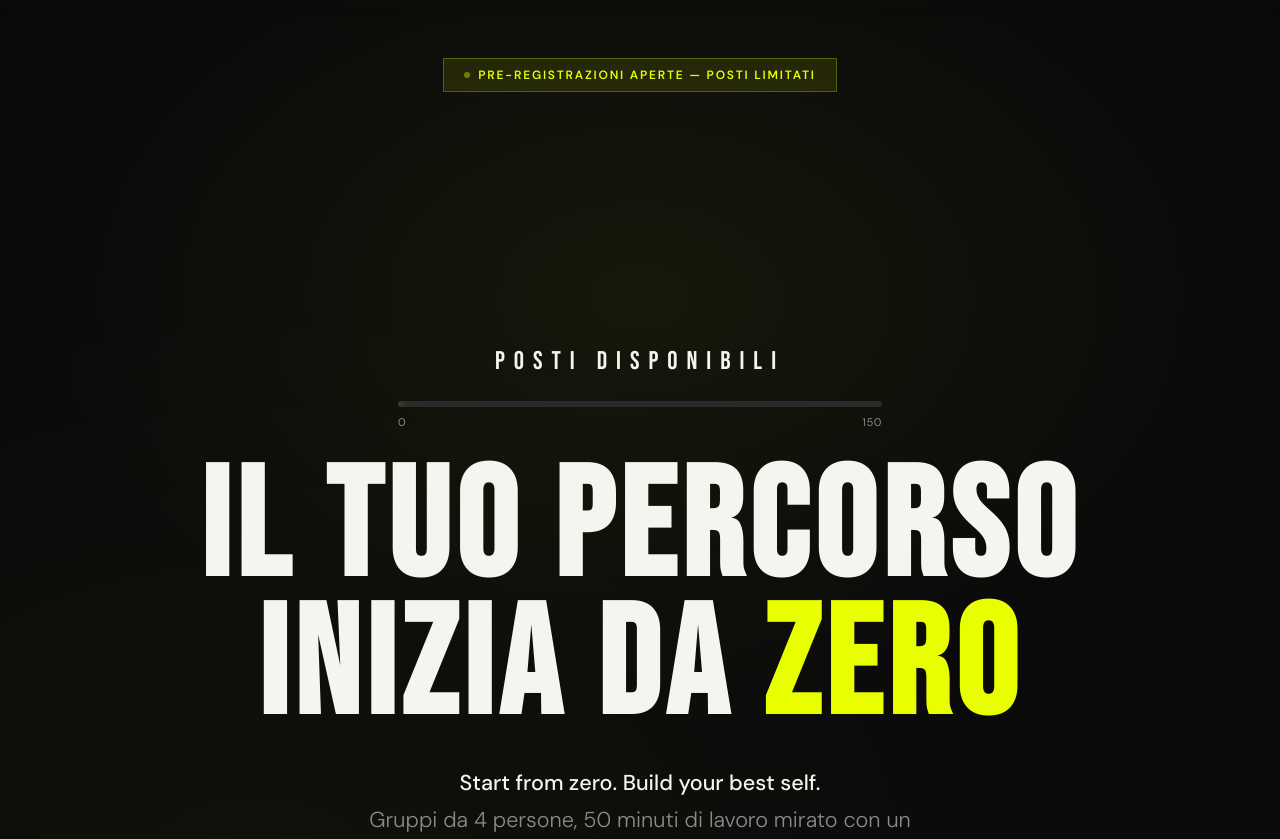
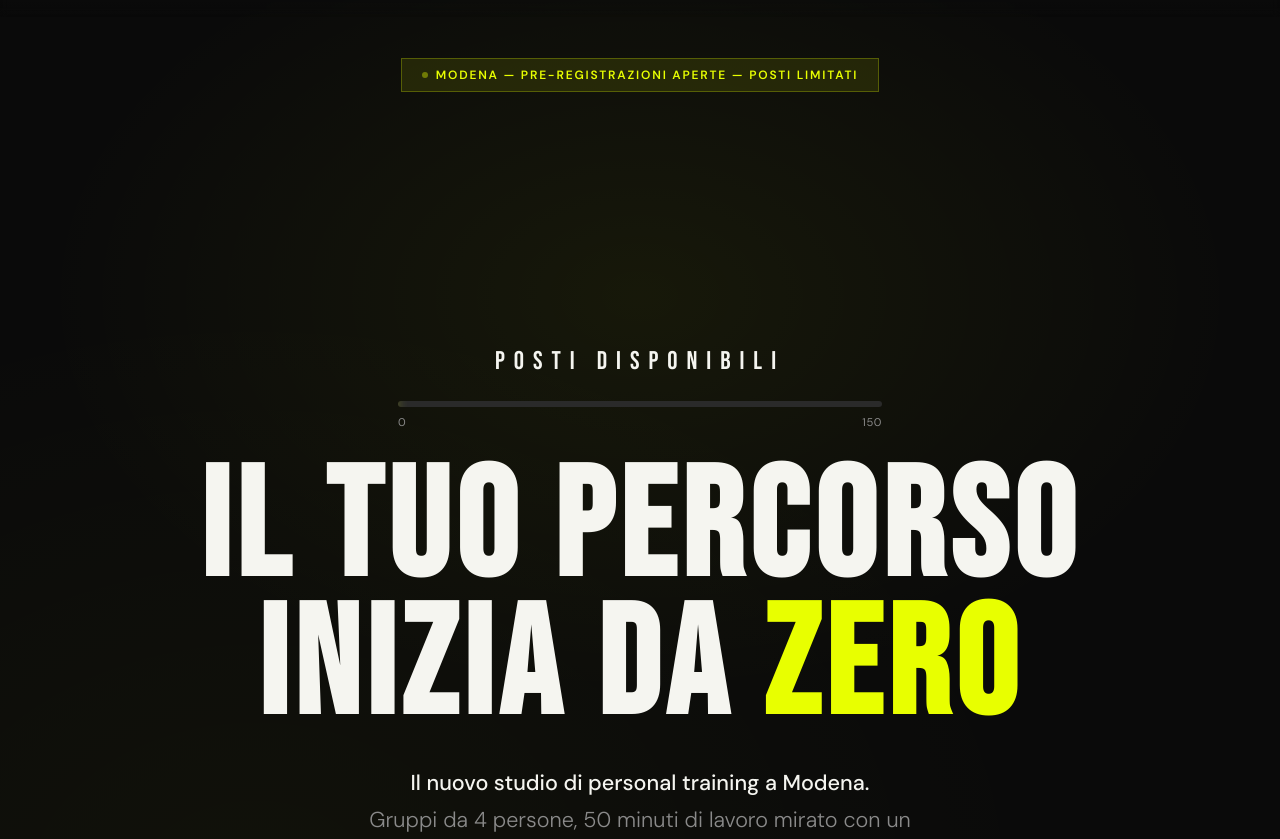
Before and after one commit to matteomurtas/zerofitness-landing, a plain HTML site: page index.html in a window 1280 px wide. Shown: the part 62-901 px from the top of the page. Drawn offline with Linux system fonts and the light colour scheme.

Commit message:
Update index.html

```diff
--- a/index.html
+++ b/index.html
@@ -944,7 +944,7 @@
 <section class="hero">
   <div class="hero-badge">
     <span class="dot"></span>
-    PRE-REGISTRAZIONI APERTE — POSTI LIMITATI
+    MODENA — PRE-REGISTRAZIONI APERTE — POSTI LIMITATI
   </div>
 
   <!-- MASSIVE SPOTS COUNTER -->
@@ -967,7 +967,7 @@
     INIZIA DA <span class="highlight">ZERO</span>
   </h1>
   <p class="hero-sub">
-    <strong>Start from zero. Build your best self.</strong><br>
+    <strong>Il nuovo studio di personal training a Modena.</strong><br>
     Gruppi da 4 persone, 50 minuti di lavoro mirato con un trainer dedicato. Un metodo costruito intorno a te, <strong>zero scuse</strong>.
   </p>
   <div class="hero-cta-group">
@@ -1274,19 +1274,16 @@
 </script>
 
 <script>
-  // Form submit - sends to info@startfromzero.it via FormSubmit
   function submitForm() {
     var fname = document.getElementById('fname').value.trim();
     var lname = document.getElementById('lname').value.trim();
     var email = document.getElementById('email').value.trim();
     var phone = document.getElementById('phone').value.trim();
     var goal = document.getElementById('goal').value;
-
     if (!fname || !email) {
       alert('Per favore inserisci almeno nome ed email.');
       return;
     }
-
     var formData = new FormData();
     formData.append('Nome', fname);
     formData.append('Cognome', lname);
@@ -1295,15 +1292,12 @@
     formData.append('Obiettivo', goal);
     formData.append('_subject', 'Nuova Pre-Registrazione Zero Fitness: ' + fname + ' ' + lname);
     formData.append('_template', 'table');
-
     fetch('https://formsubmit.co/ajax/info@startfromzero.it', {
       method: 'POST',
       body: formData
     }).then(function() {}).catch(function() {});
-
     document.getElementById('formWrap').style.display = 'none';
     document.getElementById('formSuccess').classList.add('show');
-
     var el = document.getElementById('spots');
     var bar = document.getElementById('spotsBar');
     var currentSpots = parseInt(el.textContent);
```
